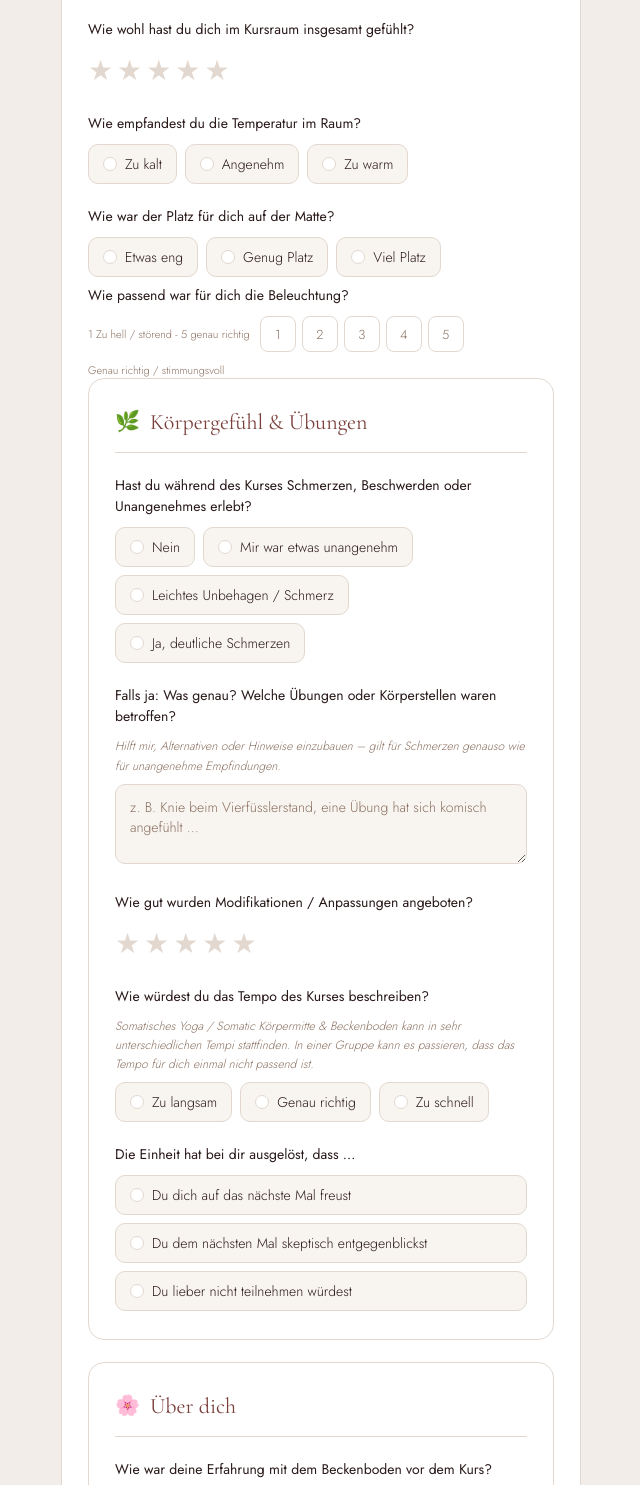
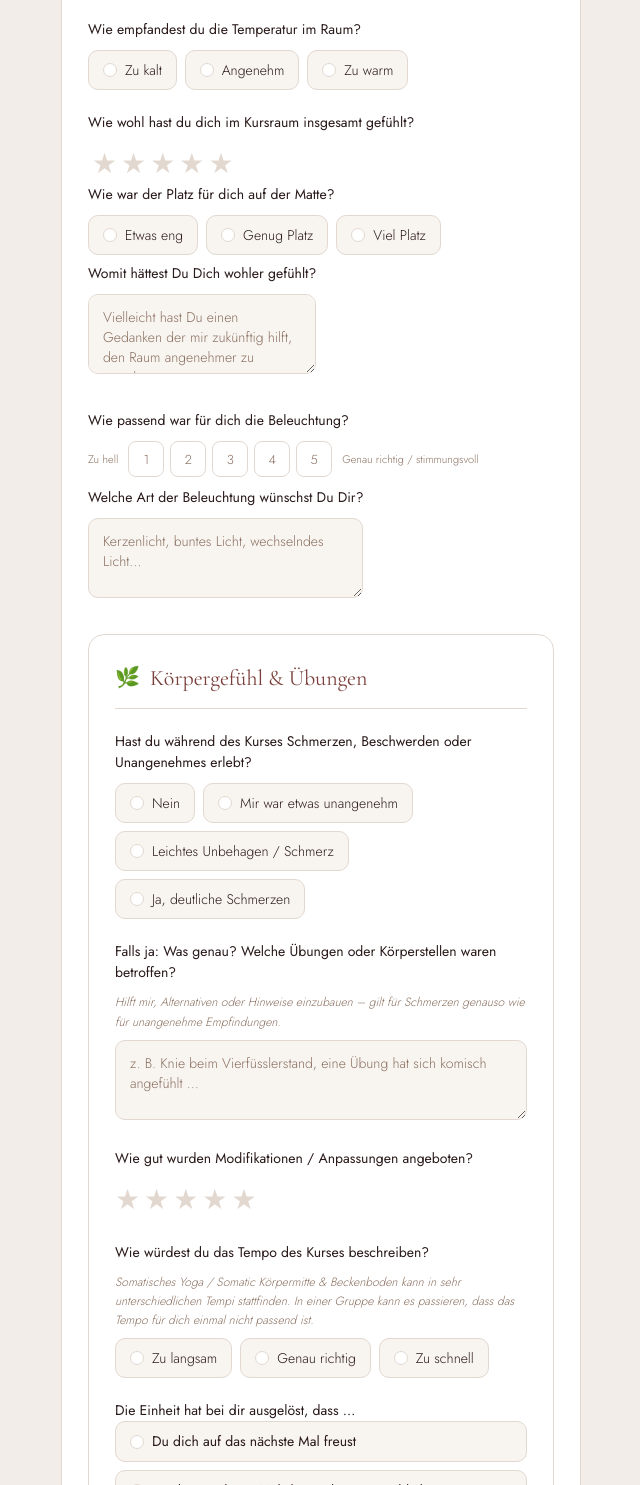
Before and after one commit to bauchbabybeckenboden-karo/Feedback-soyo-bebo, a website: page index.html in a window 1280 px wide. Shown: the part 615-2100 px from the top of the page, without its empty margins (319-959 px from the left). Drawn offline with nearby package versions, Linux system fonts and the light colour scheme.

Commit message:
Update index.html

```diff
--- a/index.html
+++ b/index.html
@@ -413,18 +413,7 @@
         </div>
 
         <div class="question">
-          <label class="question-label">Wie wohl hast du dich im Kursraum insgesamt gefühlt?</label>
-          <div class="stars">
-            <input type="radio" name="raum_wohl" id="rw5" value="5"><label for="rw5">★</label>
-            <input type="radio" name="raum_wohl" id="rw4" value="4"><label for="rw4">★</label>
-            <input type="radio" name="raum_wohl" id="rw3" value="3"><label for="rw3">★</label>
-            <input type="radio" name="raum_wohl" id="rw2" value="2"><label for="rw2">★</label>
-            <input type="radio" name="raum_wohl" id="rw1" value="1"><label for="rw1">★</label>
-          </div>
-        </div>
-
-        <div class="question">
-          <label class="question-label">Wie empfandest du die Temperatur im Raum?</label>
+           <p> <label class="question-label">Wie empfandest du die Temperatur im Raum?</label>
           <div class="options inline">
             <label class="option-item">
               <input type="radio" name="raum_temp" value="zu kalt">
@@ -437,9 +426,18 @@
             <label class="option-item">
               <input type="radio" name="raum_temp" value="zu warm">
               <span class="dot"></span> Zu warm
-            </label>
+            </label></p>
           </div>
         </div>
+         <div class="question">
+          <p><label class="question-label">Wie wohl hast du dich im Kursraum insgesamt gefühlt?</label>
+          <div class="stars">
+            <input type="radio" name="raum_wohl" id="rw5" value="5"><label for="rw5">★</label>
+            <input type="radio" name="raum_wohl" id="rw4" value="4"><label for="rw4">★</label>
+            <input type="radio" name="raum_wohl" id="rw3" value="3"><label for="rw3">★</label>
+            <input type="radio" name="raum_wohl" id="rw2" value="2"><label for="rw2">★</label>
+            <input type="radio" name="raum_wohl" id="rw1" value="1"><label for="rw1">★</label></p>
+          </div>
 
         <div class="question">
           <label class="question-label">Wie war der Platz für dich auf der Matte?</label>
@@ -456,11 +454,15 @@
               <input type="radio" name="raum_platz" value="viel">
               <span class="dot"></span> Viel Platz
             </label>
+            <div class="question">
+          <p><label class="question-label">Womit hättest Du Dich wohler gefühlt?</label>
+          <textarea name="beruehrt" placeholder="Vielleicht hast Du einen Gedanken der mir zukünftig hilft, den Raum angenehmer zu gestalten …"></textarea></p>
+        </div>
 
-        <div class="question">
+        <div class="question"><p>
           <label class="question-label">Wie passend war für dich die Beleuchtung?</label>
           <div class="scale-wrap">
-            <span class="scale-label-text">1 Zu hell / störend - 5 genau richtig</span>
+            <span class="scale-label-text">Zu hell</span>
             <div class="scale-buttons">
               <input type="radio" name="licht_skala" id="ls1" value="1"><label for="ls1">1</label>
               <input type="radio" name="licht_skala" id="ls2" value="2"><label for="ls2">2</label>
@@ -468,10 +470,12 @@
               <input type="radio" name="licht_skala" id="ls4" value="4"><label for="ls4">4</label>
               <input type="radio" name="licht_skala" id="ls5" value="5"><label for="ls5">5</label>
             </div>
-            <span class="scale-label-text">Genau richtig / stimmungsvoll</span>
-          </div>
+            <span class="scale-label-text">Genau richtig / stimmungsvoll</span></p>
+           <div class="question">
+          <p><label class="question-label">Welche Art der Beleuchtung wünschst Du Dir?</label>
+          <textarea name="beruehrt" placeholder="Kerzenlicht, buntes Licht, wechselndes Licht…"></textarea></p></div>
         </div>
-
+<p></p>
       </div>
 
 
@@ -522,7 +526,7 @@
         </div>
 
         <div class="question">
-          <label class="question-label">Wie würdest du das Tempo des Kurses beschreiben?</label>
+         <p> <label class="question-label">Wie würdest du das Tempo des Kurses beschreiben?</label>
           <span class="question-hint">Somatisches Yoga / Somatic Körpermitte & Beckenboden kann in sehr unterschiedlichen Tempi stattfinden. In einer Gruppe kann es passieren, dass das Tempo für dich einmal nicht passend ist.</span>
           <div class="options inline">
             <label class="option-item">
@@ -536,11 +540,11 @@
             <label class="option-item">
               <input type="radio" name="tempo" value="zu schnell">
               <span class="dot"></span> Zu schnell
-            </label>
+            </label></p>
           </div>
 </div>
 
-<label class="question-label">Die Einheit hat bei dir ausgelöst, dass …</label>
+<label class="question-label"><p> Die Einheit hat bei dir ausgelöst, dass …</label>
           <div class="options">
             <label class="option-item">
               <input type="radio" name="empfehlen" value="ja">
@@ -566,7 +570,7 @@
         </div>
 
         <div class="question">
-          <label class="question-label">Wie war deine Erfahrung mit dem Beckenboden vor dem Kurs?</label>
+          <label class="question-label"><p>Wie war deine Erfahrung mit dem Beckenboden vor dem Kurs?</label>
           <div class="options">
             <label class="option-item">
               <input type="radio" name="erfahrung" value="keine">
@@ -583,12 +587,12 @@
             <label class="option-item">
               <input type="radio" name="erfahrung" value="therapeutisch">
               <span class="dot"></span> Ich war / bin in Beckenbodentherapie
-            </label>
+           </p> </label>
           </div>
         </div>
 
         <div class="question">
-          <label class="question-label">Wie hast du dich nach dem Kurs gefühlt?</label>
+         <p> <label class="question-label">Wie hast du dich nach dem Kurs gefühlt?</label>
           <div class="options">
             <label class="option-item">
               <input type="radio" name="nachher" value="erholt">
@@ -605,7 +609,7 @@
             <label class="option-item">
               <input type="radio" name="nachher" value="ueberwaeltigt">
               <span class="dot"></span> Etwas überwältigt / verarbeite noch
-            </label>
+         </p>   </label>
           </div>
         </div>
 
@@ -660,12 +664,12 @@
        style="color:var(--burgundy);text-decoration:underline;display:inline;">
       Datenschutzerklärung
     </a>
-    gelesen und willige ein.
+    gelesen und willige ein.*
   </label>
   <label class="r-option" onclick="selectCheck(event, this)">
 <input type="checkbox" name="consent-notiz" value="notiz" />
     <span class="c-dot"></span>
-    Ich bin damit einverstanden, dass meine Angaben in anonymisierter Form für die Stundenplanung genutzt werden.
+    Ich bin damit einverstanden, dass meine Angaben in anonymisierter Form für die Stundenplanung genutzt werden.*
   </label>
 </div>
 
```
